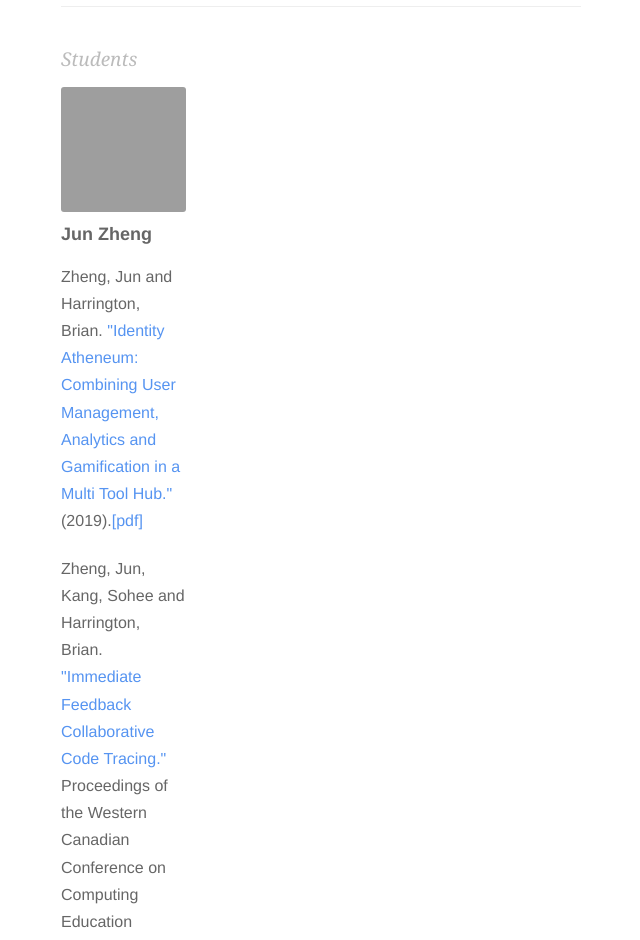
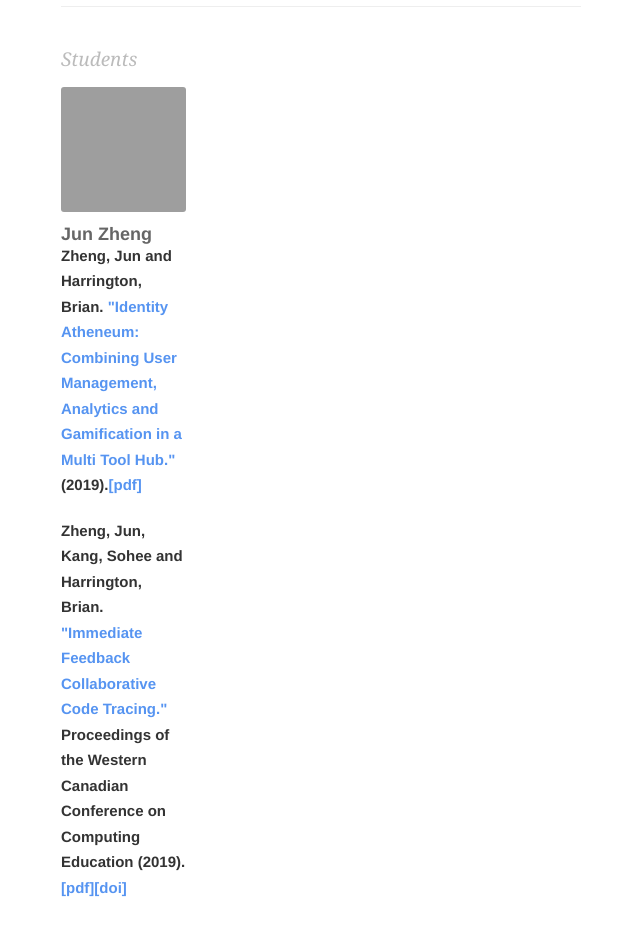
Before and after one commit to cms-urg/cms-urg.github.io, a Jekyll site: the page built from people.html, in a window 1280 px wide. Shown: the part 445-1385 px from the top of the page, without its empty margins (319-959 px from the left). Built offline with Jekyll 4.4.1, drawn with Linux system fonts in a browser that asks for light colours; nearby versions of some CDN libraries; grey boxes are pictures that could not be loaded.

Commit message:
updated people.html

```diff
--- a/people.html
+++ b/people.html
@@ -14,7 +14,7 @@ layout: default
         <div class="people-card">
             <img src="{{ person.photo }}" />
             <label>{{ person.name }}</label>
-            <p>{{ person.content }}</p>
+            <div><h5>{{ person.content }}</h5></div>
         </div>
     {% endif %}
 {% endfor %}
@@ -28,7 +28,7 @@ layout: default
         <div class="people-card">
             <img src="{{ person.photo }}" />
             <label>{{ person.name }}</label>
-            <p>{{ person.content }}</p>
+            <div><h5>{{ person.content }}</h5></div>
         </div>
     {% endif %}
 {% endfor %}
```
